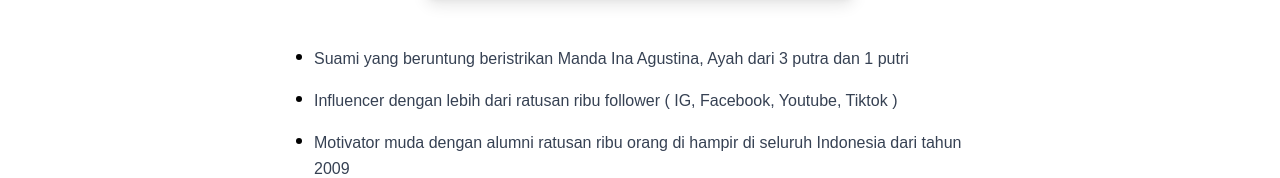
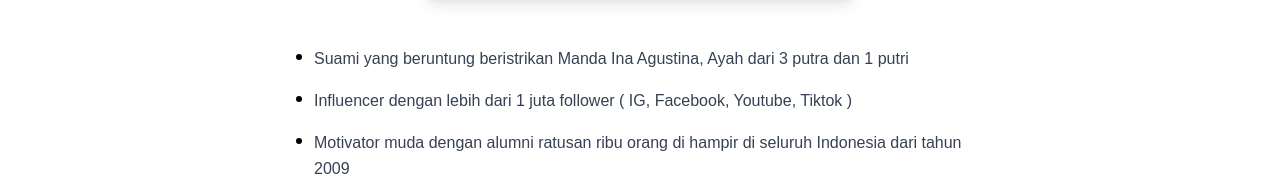
Before and after one commit to firmanazhary/setiaeventorgainezer, a React (Vite) app: page / in a window 1280 px wide. Shown: the part 5418-5596 px from the top of the page. Built offline with nearby package versions, Linux system fonts and the light colour scheme.

Commit message:
perbaikan

```diff
--- a/src/components/SpeakerSection.jsx
+++ b/src/components/SpeakerSection.jsx
@@ -31,7 +31,7 @@ const SpeakerSection = () => {
         <div className="text-left space-y-4 md:px-10">
           {[
             "Suami yang beruntung beristrikan Manda Ina Agustina, Ayah dari 3 putra dan 1 putri",
-            "Influencer dengan lebih dari ratusan ribu follower ( IG, Facebook, Youtube, Tiktok )",
+            "Influencer dengan lebih dari 1 juta follower ( IG, Facebook, Youtube, Tiktok )",
             "Motivator muda dengan alumni ratusan ribu orang di hampir di seluruh Indonesia dari tahun 2009",
             "Founder Kelasjodoh dengan 32.000 alumni",
             "Konsultan pernikahan dan bisnis",
--- a/src/pages/OrderFrom.jsx
+++ b/src/pages/OrderFrom.jsx
@@ -48,7 +48,7 @@ const OrderForm = () => {
     message += `Tagihan : *Rp ${pkg.rawPrice ? pkg.rawPrice.toLocaleString('id-ID') : pkg.price}*\n`;
     message += `----------------------------------\n`;
     message += `✅ *STATUS PEMBAYARAN*\n`;
-    message += `User menyatakan siap melakukan pembayaran.\n`;
+    message += `User menyatakan sudah melakukan pembayaran.\n`;
     message += `_Mohon info rekening/validasi bukti transfer._`;
 
     const waUrl = `https://wa.me/${adminPhone}?text=${encodeURIComponent(message)}`;
@@ -138,7 +138,7 @@ const OrderForm = () => {
                   className="w-5 h-5 mt-0.5 text-[#D4AF37] rounded focus:ring-[#D4AF37] bg-black border-gray-600 accent-[#D4AF37]"
                 />
                 <div className="text-sm">
-                  <span className="font-bold text-gray-200">Saya siap melakukan pembayaran.</span>
+                  <span className="font-bold text-gray-200">Saya sudah melakukan pembayaran.</span>
                   <p className="text-gray-500 text-xs mt-1 leading-relaxed">
                     Setelah klik tombol kirim, Anda akan diarahkan ke WhatsApp Admin untuk validasi pesanan.
                   </p>
```
